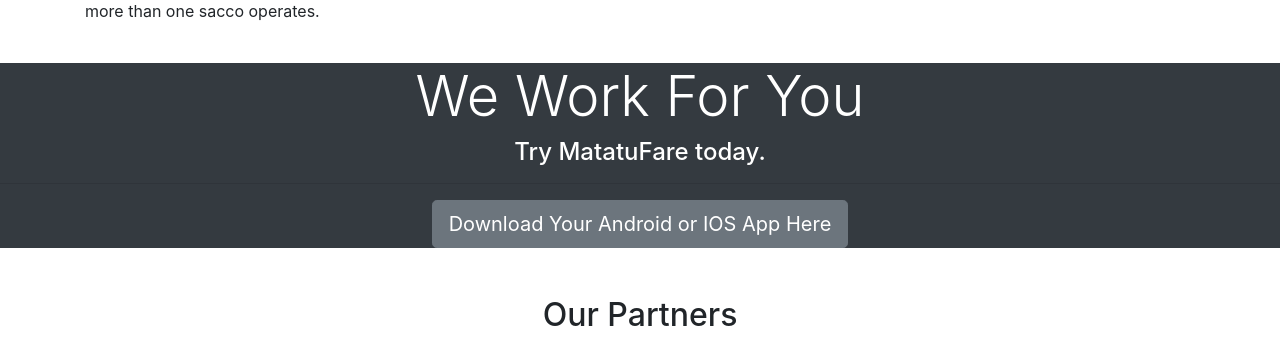
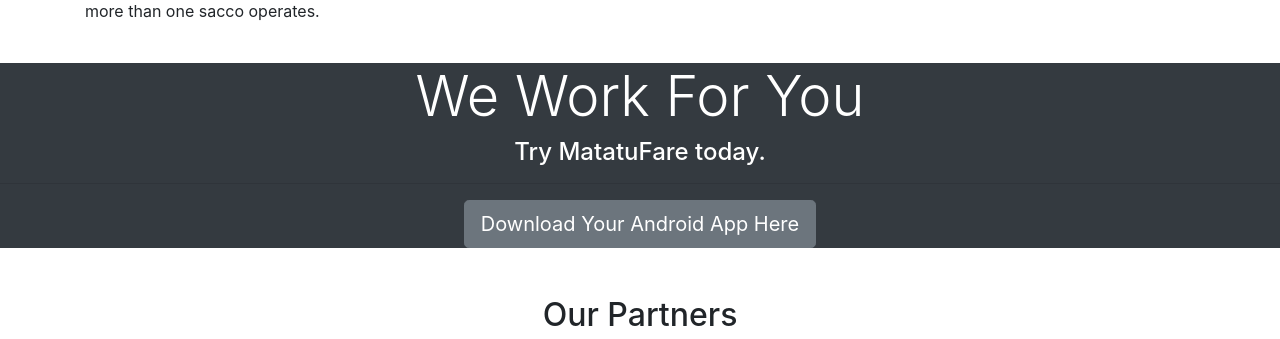
Before and after one commit to bonaventureogeto/MatatuFare, a Django app: page /about in a window 1280 px wide. Shown: the part 1089-1428 px from the top of the page. Run offline with Django 3.2, Linux system fonts and the light colour scheme; some libraries are stand-ins or nearby versions.

Commit message:
Updated about page

```diff
--- a/templates/pages/about.html
+++ b/templates/pages/about.html
@@ -40,7 +40,7 @@
     <h4>Try MatatuFare today.</h4>
     <hr>
     <a href="https://gonative.io/share/jkbwwo" class="btn btn-secondary
-        text-white btn-lg">Download Your Android or IOS App Here</a>
+        text-white btn-lg">Download Your Android App Here</a>
 </section>
 
 <!-- Team -->
```
